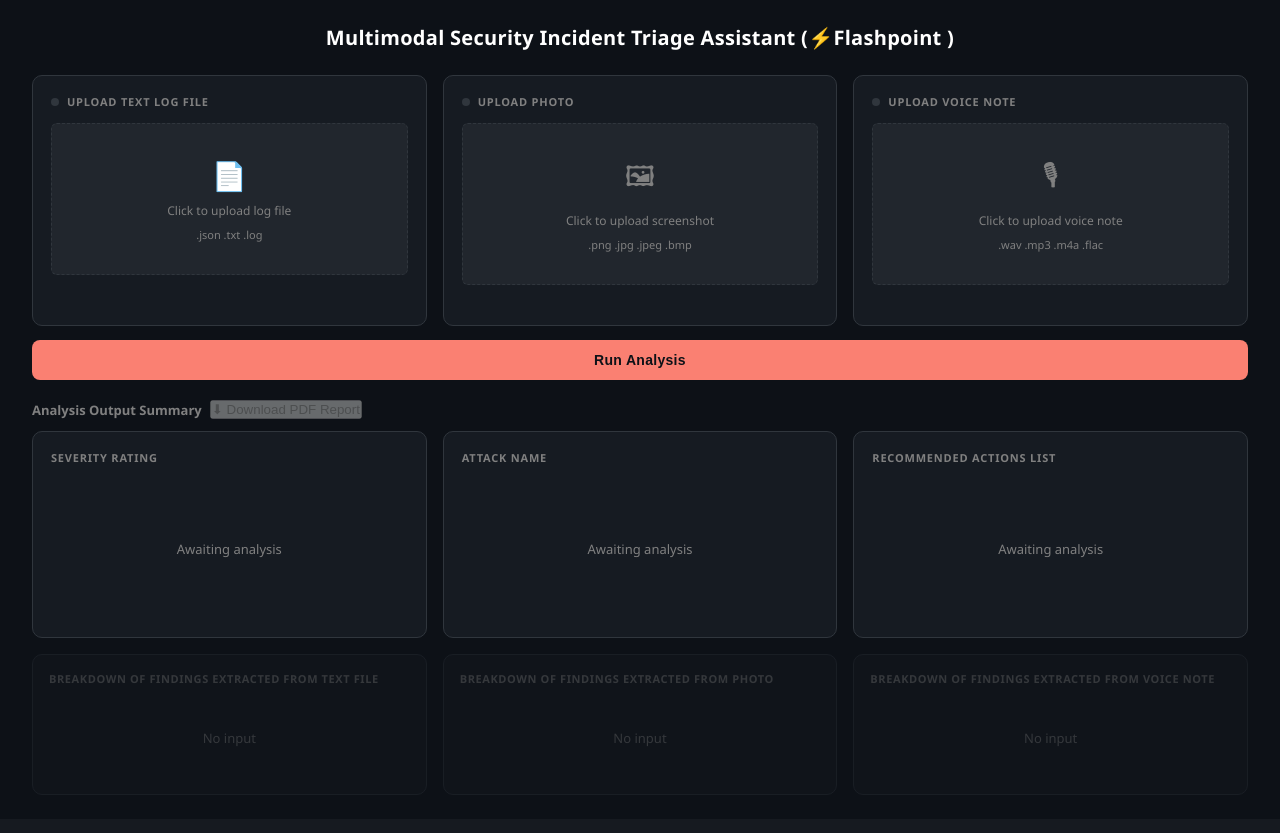
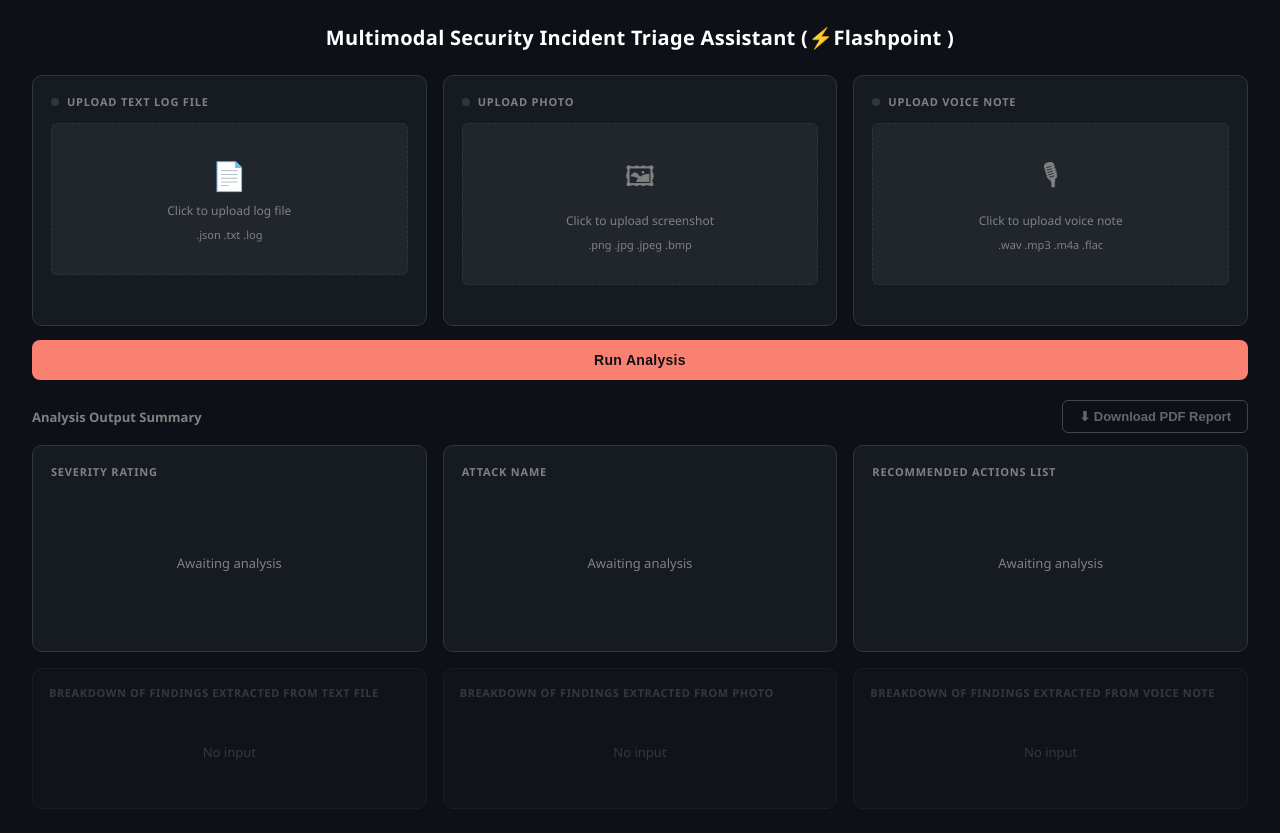
Before and after one commit to Javierpang123/CM3070-FYP-Security-Incident-Triage-Assistant, a Flask app: page / in a window 1280 px wide. Before the commit the page ends 746 px from the top, so only its background shows below. Run offline with Flask 3, Linux system fonts and the light colour scheme.

Commit message:
Added PDF download button styling
See new style:
- download-btn
- download-btn:hover:not
- download-btn:disabled

```diff
--- a/app/static/styles.css
+++ b/app/static/styles.css
@@ -2,7 +2,7 @@
 
 :root {
     --font: 'Segoe UI', system-ui, sans-serif;
-    --mono: 'Consolas', 'Courier New', monospace;
+    --mono-font: 'Consolas', 'Courier New', monospace;
 }
 
 body {
@@ -15,7 +15,7 @@ body {
 }
 
 /* ------------------------------------------------------------------ */
-/* Title                                                                */
+/* Title
 /* ------------------------------------------------------------------ */
 .page-title {
     text-align: center;
@@ -31,7 +31,7 @@ body {
 }
 
 /* ------------------------------------------------------------------ */
-/* Cards                                                                */
+/* Cards
 /* ------------------------------------------------------------------ */
 .card {
     background: #161b22;
@@ -65,7 +65,7 @@ body {
 }
 
 /* ------------------------------------------------------------------ */
-/* Row 1 — Three input panels                                          */
+/* Row 1 — Three input panels
 /* ------------------------------------------------------------------ */
 .input-row {
     display: grid;
@@ -80,7 +80,7 @@ textarea {
     border: 1px solid #30363d;
     border-radius: 6px;
     color: white;
-    font-family: var(--mono);
+    font-family: var(--mono-font);
     font-size: 12px;
     padding: 10px;
     resize: vertical;
@@ -142,7 +142,7 @@ input[type="file"] {
 }
 
 /* ------------------------------------------------------------------ */
-/* Run button                                                           */
+/* Run button
 /* ------------------------------------------------------------------ */
 #submit-btn {
     width: 100%;
@@ -169,7 +169,7 @@ input[type="file"] {
 }
 
 /* ------------------------------------------------------------------ */
-/* Section heading                                                      */
+/* Report Section heading
 /* ------------------------------------------------------------------ */
 .section-heading {
     font-size: 13px;
@@ -188,6 +188,39 @@ input[type="file"] {
 .section-heading .dot.active {
     background: green;
 }
+
+/* Layout for the Analysis Output Summary heading + download button */
+.section-heading-row {
+    display: flex;
+    align-items: center;
+    justify-content: space-between;
+}
+
+/* PDF download button */
+.download-btn {
+    background: transparent;
+    border: 1px solid #ff6b6b;
+    color: #ff6b6b;
+    padding: 8px 16px;
+    border-radius: 6px;
+    font-size: 13px;
+    font-weight: 600;
+    cursor: pointer;
+    transition: background 0.15s ease, color 0.15s ease;
+}
+
+.download-btn:hover:not(:disabled) {
+    background: #ff6b6b;
+    color: #0a0a0a;
+}
+
+.download-btn:disabled {
+    border-color: #444;
+    color: #666;
+    cursor: not-allowed;
+}
+
+
 
 /* ------------------------------------------------------------------ */
 /* Row 2 — Main output: severity | attack | actions                    */
@@ -298,7 +331,7 @@ input[type="file"] {
     border-radius: 4px;
     padding: 2px 7px;
     font-size: 11px;
-    font-family: var(--mono);
+    font-family: var(--mono-font);
     color: gray;
 }
 
@@ -395,7 +428,7 @@ input[type="file"] {
 
 .mod-weight {
     font-size: 11px;
-    color: purple;
+    color: yellow;
 }
 
 .mod-summary {
```
